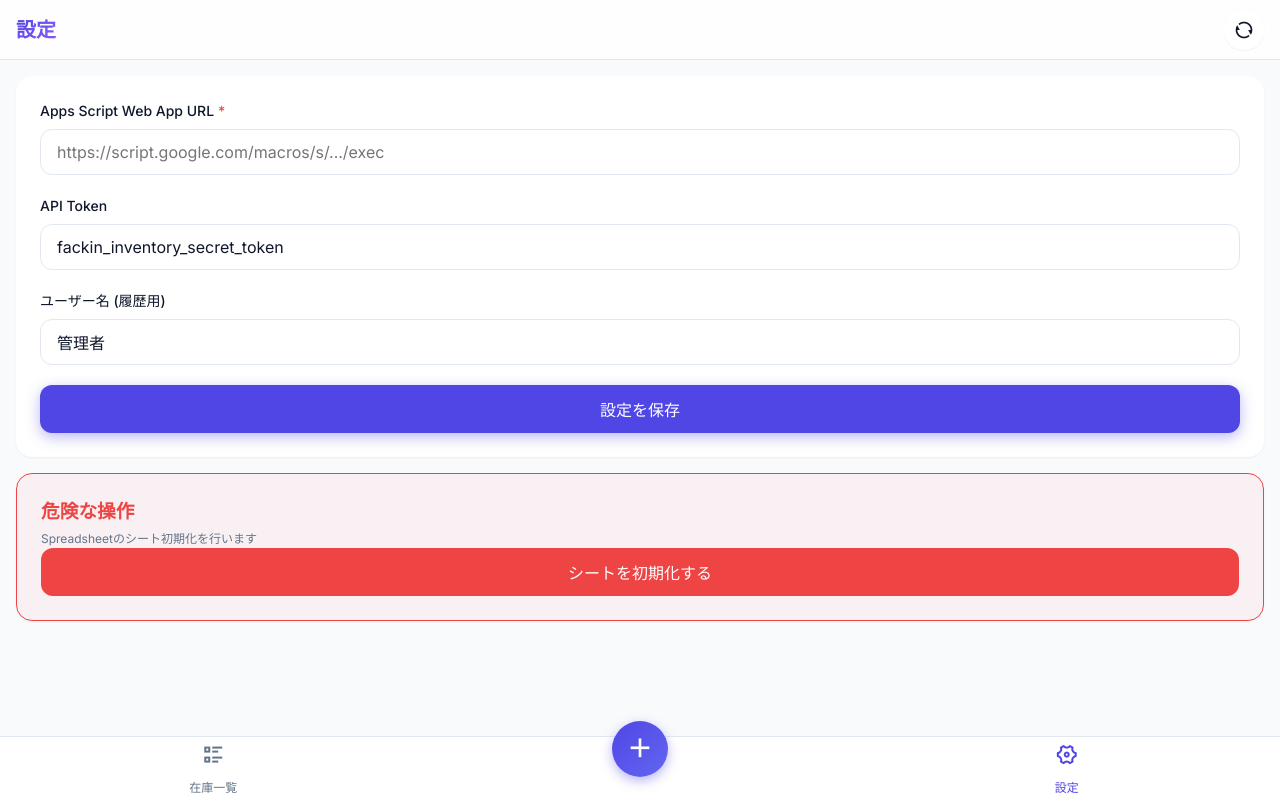
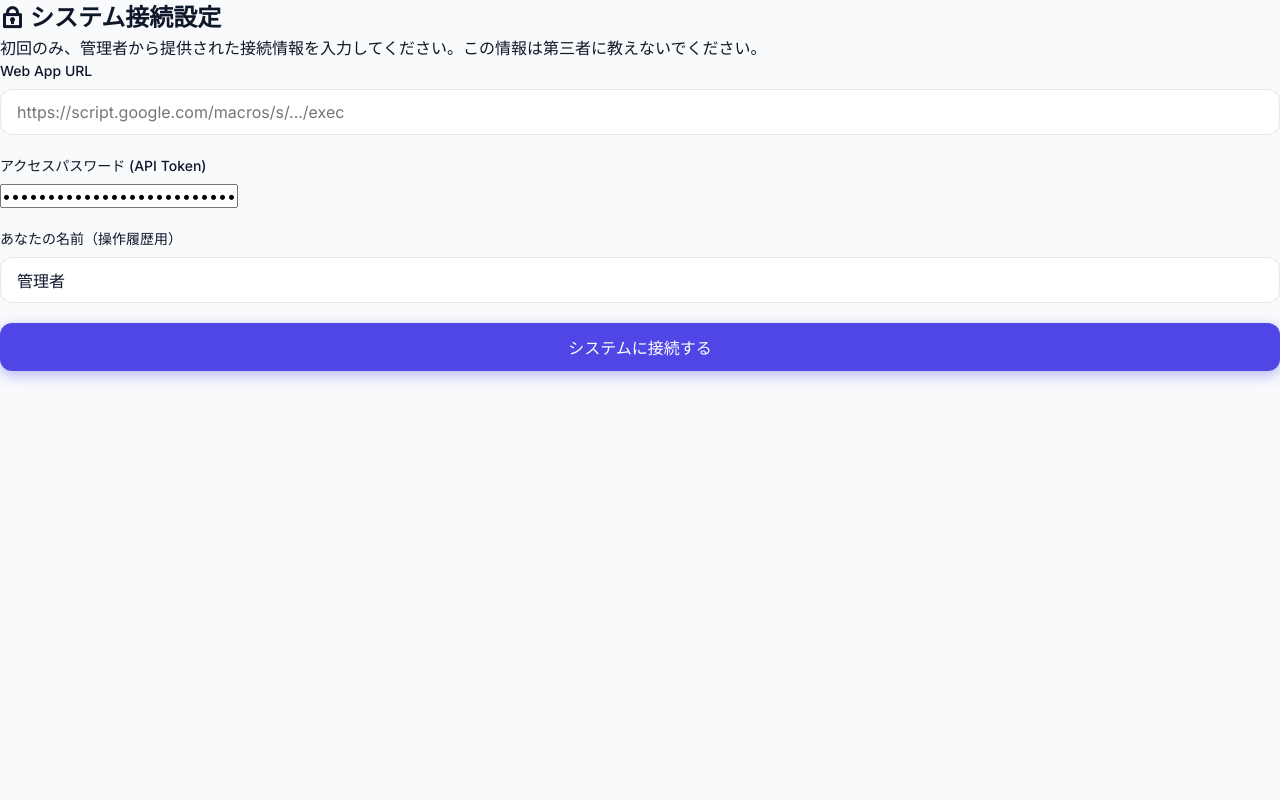
Before and after one commit to takahifujii/fackin-inventory-app, a React (Vite) app in the folder frontend/: page / in a window 1280 px wide. Built offline with nearby package versions, Linux system fonts and the light colour scheme.

Commit message:
Refactor UI to add secure Login Screen and remove dangerous Settings

```diff
--- a/frontend/src/App.jsx
+++ b/frontend/src/App.jsx
@@ -21,11 +21,8 @@ function App() {
     useEffect(() => {
         if (config.url) {
             syncData();
-        } else {
-            showToast('設定画面から Web App URL を登録してください', 'error');
-            setCurrentView('view-settings');
         }
-    }, []); // Only on mount
+    }, [config.url]); // Sync when url becomes available
 
     const showToast = (message, type = 'success') => {
         setToastMessage(message);
@@ -58,30 +55,37 @@ function App() {
         localStorage.setItem('config_url', newUrl);
         localStorage.setItem('config_token', newToken);
         localStorage.setItem('config_user', newUser);
-        showToast('設定を保存しました');
+        showToast('接続設定を保存しました');
         setCurrentView('view-list');
-        // We intentionally don't await this so UI feels fast
-        if (newUrl) {
-            setLoading(true);
-            Promise.all([API.getItems(c), API.getMaster(c)]).then(([_items, _master]) => {
-                setItems(_items || []);
-                setCategories(_master?.categories || []);
-                setLocations(_master?.locations || []);
-                setLoading(false);
-            }).catch(e => {
-                showToast('通信エラー: ' + e.message, 'error');
-                setLoading(false);
-            });
+    };
+
+    const logout = () => {
+        if (confirm('接続設定をリセットしてログアウトします。よろしいですか？')) {
+            localStorage.removeItem('config_url');
+            localStorage.removeItem('config_token');
+            setConfig({ url: '', token: '', user: config.user });
+            setItems([]);
+            setCurrentView('view-list');
         }
     };
 
     let headerTitle = "FACKIN在庫";
     if (currentView === 'view-list') headerTitle = "在庫一覧";
     if (currentView === 'view-form') headerTitle = "新規登録";
-    if (currentView === 'view-settings') headerTitle = "設定";
+    if (currentView === 'view-settings') headerTitle = "アカウント";
 
     // Consume Modal State
     const [consumeItem, setConsumeItem] = useState(null);
+
+    // If not configured, show login screen
+    if (!config.url) {
+        return (
+            <LoginScreen
+                onLogin={saveConfig}
+                initialUser={config.user}
+            />
+        );
+    }
 
     return (
         <div className="app-container">
@@ -135,10 +139,10 @@ function App() {
                 )}
 
                 {currentView === 'view-settings' && (
-                    <Settings
-                        initialConfig={config}
-                        onSave={saveConfig}
-                        setLoading={setLoading}
+                    <AccountSettings
+                        config={config}
+                        onSave={(newUser) => saveConfig(config.url, config.token, newUser)}
+                        onLogout={logout}
                         showToast={showToast}
                     />
                 )}
@@ -169,8 +173,8 @@ function App() {
                     </div>
                 </button>
                 <button className={`nav-item ${currentView === 'view-settings' ? 'active' : ''}`} onClick={() => setCurrentView('view-settings')}>
-                    <i className="ri-settings-4-line"></i>
-                    <span>設定</span>
+                    <i className="ri-user-settings-line"></i>
+                    <span>アカウント</span>
                 </button>
             </nav>
         </div>
@@ -427,47 +431,67 @@ function ItemForm({ categories, locations, config, onCancel, onSuccess, showToas
     );
 }
 
-function Settings({ initialConfig, onSave, setLoading, showToast }) {
-    const [url, setUrl] = useState(initialConfig.url);
-    const [token, setToken] = useState(initialConfig.token);
-    const [user, setUser] = useState(initialConfig.user);
+function LoginScreen({ onLogin, initialUser }) {
+    const [url, setUrl] = useState('');
+    const [token, setToken] = useState('fackin_inventory_secret_token');
+    const [user, setUser] = useState(initialUser || '担当者');
 
-    const initSheets = async () => {
-        if (confirm('スプレッドシートの初期セットアップ（シート作成など）を行います。よろしいですか？')) {
-            setLoading(true);
-            try {
-                await API.initSheets({ url, token, user });
-                showToast('初期化が完了しました。');
-            } catch (e) {
-                showToast('初期化に失敗: ' + e.message, 'error');
-            } finally {
-                setLoading(false);
-            }
+    const submit = (e) => {
+        e.preventDefault();
+        if (!url.includes('script.google.com')) {
+            alert('正しい Web App URL を入力してください。');
+            return;
         }
+        onLogin(url, token, user);
+    };
+
+    return (
+        <div className="login-container">
+            <div className="login-card">
+                <h2><i className="ri-lock-2-line"></i> システム接続設定</h2>
+                <p className="login-desc">初回のみ、管理者から提供された接続情報を入力してください。この情報は第三者に教えないでください。</p>
+                <form onSubmit={submit}>
+                    <div className="form-group">
+                        <label>Web App URL</label>
+                        <input type="url" required value={url} onChange={e => setUrl(e.target.value)} placeholder="https://script.google.com/macros/s/.../exec" />
+                    </div>
+                    <div className="form-group">
+                        <label>アクセスパスワード (API Token)</label>
+                        <input type="password" required value={token} onChange={e => setToken(e.target.value)} />
+                    </div>
+                    <div className="form-group">
+                        <label>あなたの名前（操作履歴用）</label>
+                        <input type="text" required value={user} onChange={e => setUser(e.target.value)} placeholder="例：山田 太郎" />
+                    </div>
+                    <button type="submit" className="btn-primary btn-block">システムに接続する</button>
+                </form>
+            </div>
+        </div>
+    );
+}
+
+function AccountSettings({ config, onSave, onLogout, showToast }) {
+    const [user, setUser] = useState(config.user);
+
+    const handleSave = () => {
+        onSave(user);
     };
 
     return (
         <div className="view active">
             <div className="settings-card">
+                <h3>アカウント情報</h3>
                 <div className="form-group">
-                    <label>Apps Script Web App URL<span className="required">*</span></label>
-                    <input type="url" value={url} onChange={e => setUrl(e.target.value)} placeholder="https://script.google.com/macros/s/.../exec" />
-                </div>
-                <div className="form-group">
-                    <label>API Token</label>
-                    <input type="text" value={token} onChange={e => setToken(e.target.value)} />
-                </div>
-                <div className="form-group">
-                    <label>ユーザー名 (履歴用)</label>
+                    <label>現在の名前 (履歴用)</label>
                     <input type="text" value={user} onChange={e => setUser(e.target.value)} />
                 </div>
-                <button className="btn-primary btn-block" onClick={() => onSave(url, token, user)}>設定を保存</button>
+                <button className="btn-primary btn-block" onClick={handleSave}>名前を更新</button>
             </div>
 
             <div className="settings-card danger-zone">
-                <h3>危険な操作</h3>
-                <p className="help-text">Spreadsheetのシート初期化を行います</p>
-                <button className="btn-danger btn-block" onClick={initSheets}>シートを初期化する</button>
+                <h3>ログアウト</h3>
+                <p className="help-text">接続設定を解除し、初期画面に戻ります。</p>
+                <button className="btn-danger btn-block" onClick={onLogout}><i className="ri-logout-box-r-line"></i> ログアウト</button>
             </div>
         </div>
     );
```
